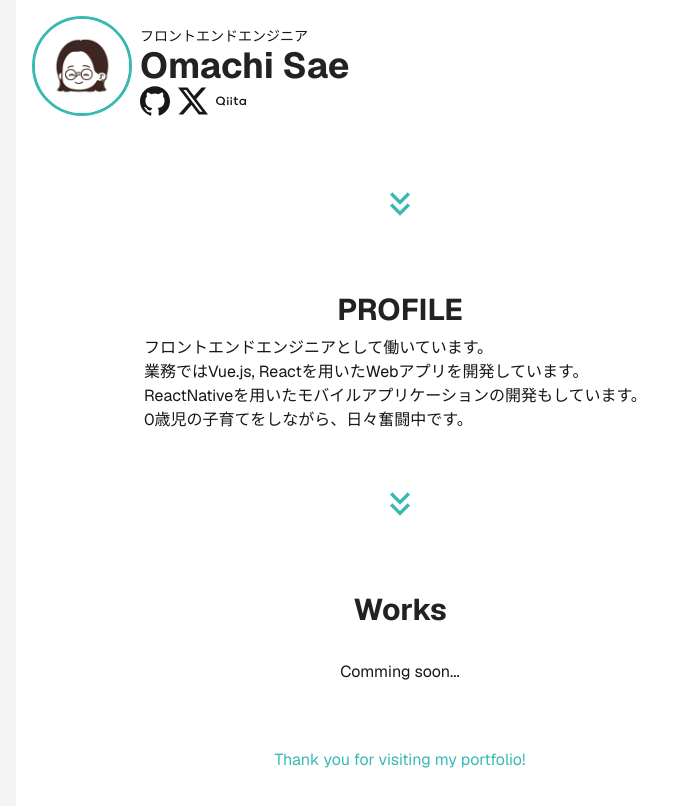
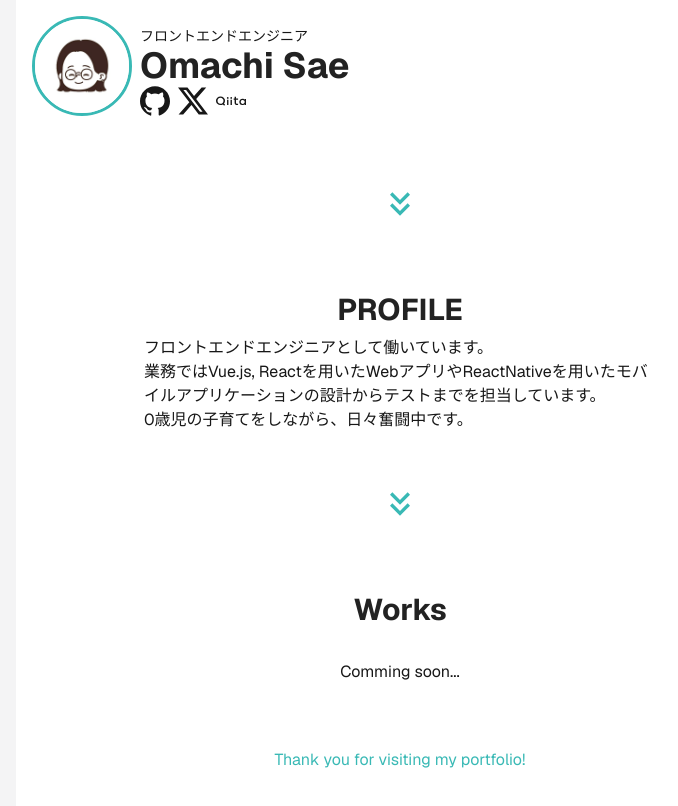
Before and after one commit to Moto125/moto125.github.io, a Next.js app: page / in a window 1280 px wide. Shown: the top 806 px of the page, without its empty margins (240-918 px from the left). Built offline with nearby package versions, Linux system fonts and the light colour scheme.

Commit message:
自己紹介修正

```diff
--- a/components/features/profile/Profile.tsx
+++ b/components/features/profile/Profile.tsx
@@ -6,8 +6,7 @@ export default function Profile() {
       <Title title="PROFILE" />
       <p>フロントエンドエンジニアとして働いています。</p>
       <p>
-        業務ではVue.js, Reactを用いたWebアプリを開発しています。<br />
-        ReactNativeを用いたモバイルアプリケーションの開発もしています。<br />
+        業務ではVue.js, Reactを用いたWebアプリやReactNativeを用いたモバイルアプリケーションの設計からテストまでを担当しています。
       </p>
       <p>
         0歳児の子育てをしながら、日々奮闘中です。
--- a/components/features/top/components/Moving.tsx
+++ b/components/features/top/components/Moving.tsx
@@ -1,3 +1,7 @@
+/**
+ * トップ：アニメーションコンポーネント
+ * @returns
+ */
 export default function Moving() {
   return (
     <div className="flex w-full h-[300] bg-white">
```
